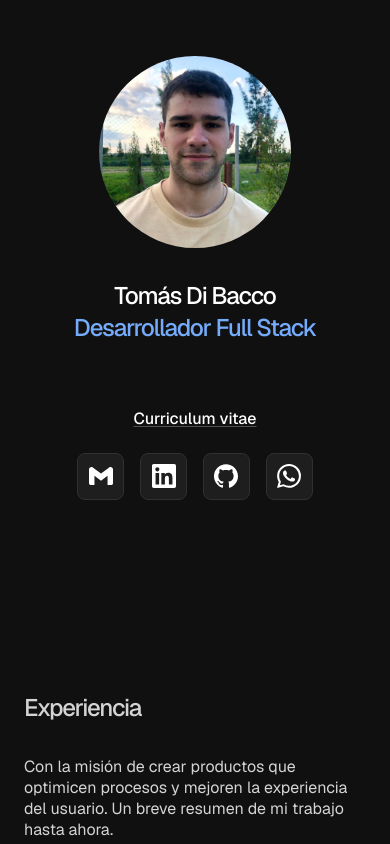
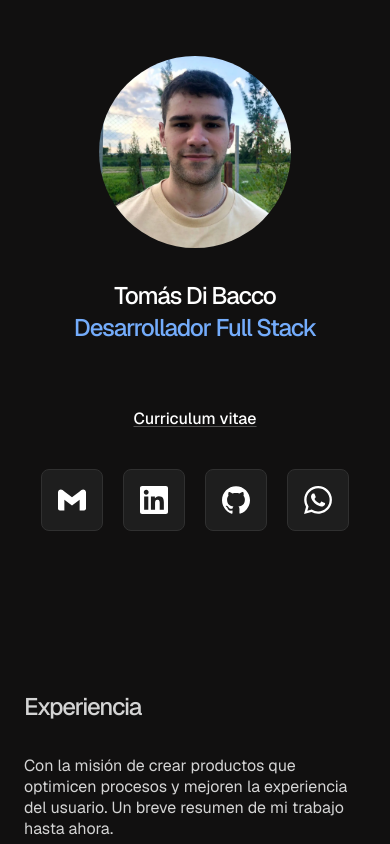
Before and after one commit to Tdibacco17/Portfolio, a Next.js app: page / in a window 390 px wide. Shown: the top 844 px of the page. Built offline with nearby package versions, Linux system fonts and the light colour scheme.

Commit message:
adjust mobile

```diff
--- a/app/globals.scss
+++ b/app/globals.scss
@@ -73,7 +73,7 @@ a {
 main {
   display: flex;
   flex-direction: column;
-  gap: 12rem;
+  gap: 10rem;
   max-width: 42rem;
   margin: 3.5rem auto 10rem auto;
 
--- a/components/AboutMeComponent/AboutMeComponent.module.scss
+++ b/components/AboutMeComponent/AboutMeComponent.module.scss
@@ -14,7 +14,6 @@
         @media (max-width:520px) {
             flex-direction: column-reverse;
             align-items: center;
-
         }
 
         .info-container {
@@ -34,6 +33,12 @@
                 display: flex;
                 gap: 1rem;
                 padding-top: 1.5rem;
+
+                @media (max-width:520px) {
+                    gap: 1.25rem;
+                    padding-top: 2.5rem;
+                    justify-content: center;
+                }
             }
         }
     }
--- a/components/IconComponent/IconComponent.module.scss
+++ b/components/IconComponent/IconComponent.module.scss
@@ -7,13 +7,17 @@
     padding: 1.5rem;
 
     &.link-icon {
-        padding: .65rem;
+        padding: .625rem;
         width: revert;
         cursor: pointer;
+
+        @media (max-width:520px) {
+            padding: 1rem;
+        }
     }
 
     .container-icon-svg {
-        --size-icon: 2.5rem;
+        --size-icon: 2.25rem;
         display: flex;
         flex-direction: column;
         justify-content: center;
@@ -24,7 +28,7 @@
         max-height: var(--size-icon);
 
         &.link-icon {
-            --size-icon: 1.5rem;
+            --size-icon: 1.75rem;
         }
     }
 
@@ -35,7 +39,7 @@
 
     .text-icon {
         transition: color 2.2s ease-in-out;
-        font-size: 0.875rem;
+        font-size: 0.75rem;
         color: var(--secondary-white);
         font-weight: 500;
         letter-spacing: -0.05px;
```
